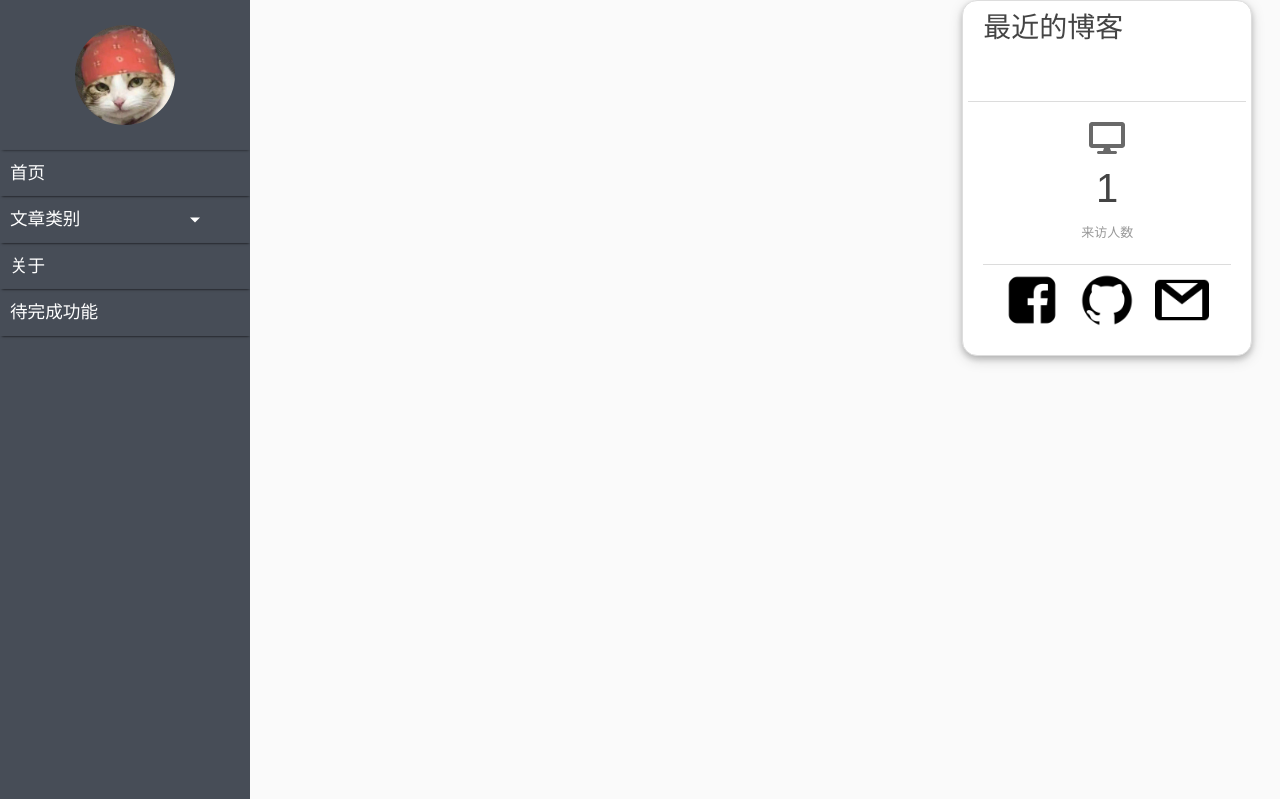
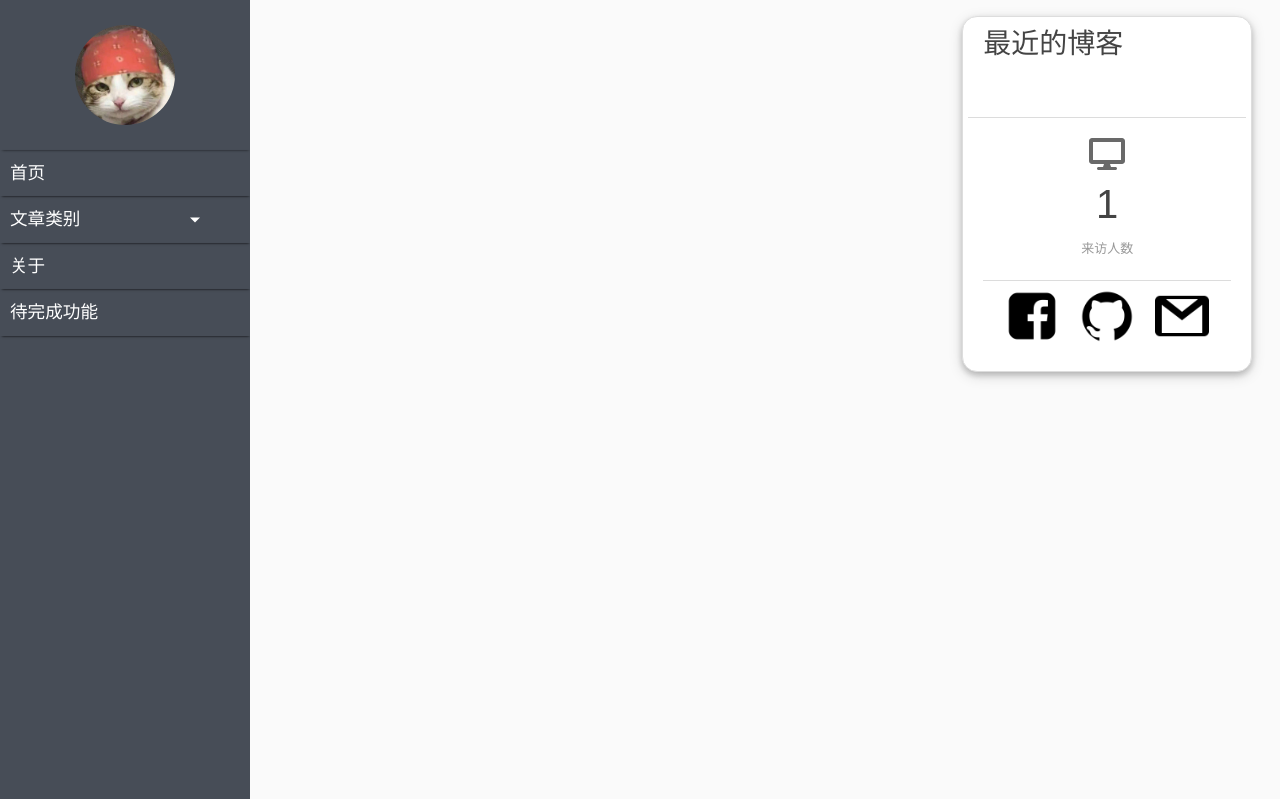
Before and after one commit to davidzheng048/flask_personal_blog, a Flask app: page / in a window 1280 px wide. Shown: the part 56-855 px from the top of the page. Run offline with Flask 2, Linux system fonts and the light colour scheme; data comes from the database, SQL or seed files in the repository; data that the repository does not hold is empty; parts of the project's set-up code (start-up, migrations or seed data) failed here and were passed over; some libraries are stand-ins or nearby versions.

Commit message:
Change the position of right side bar

```diff
--- a/flaskblog/static/main.css
+++ b/flaskblog/static/main.css
@@ -122,7 +122,7 @@ div.content {
     width:336px;
     height:280px;
     right:1%;
-    top:7%;
+    top:9%;
     }
 
 .content-sidebar {
```
